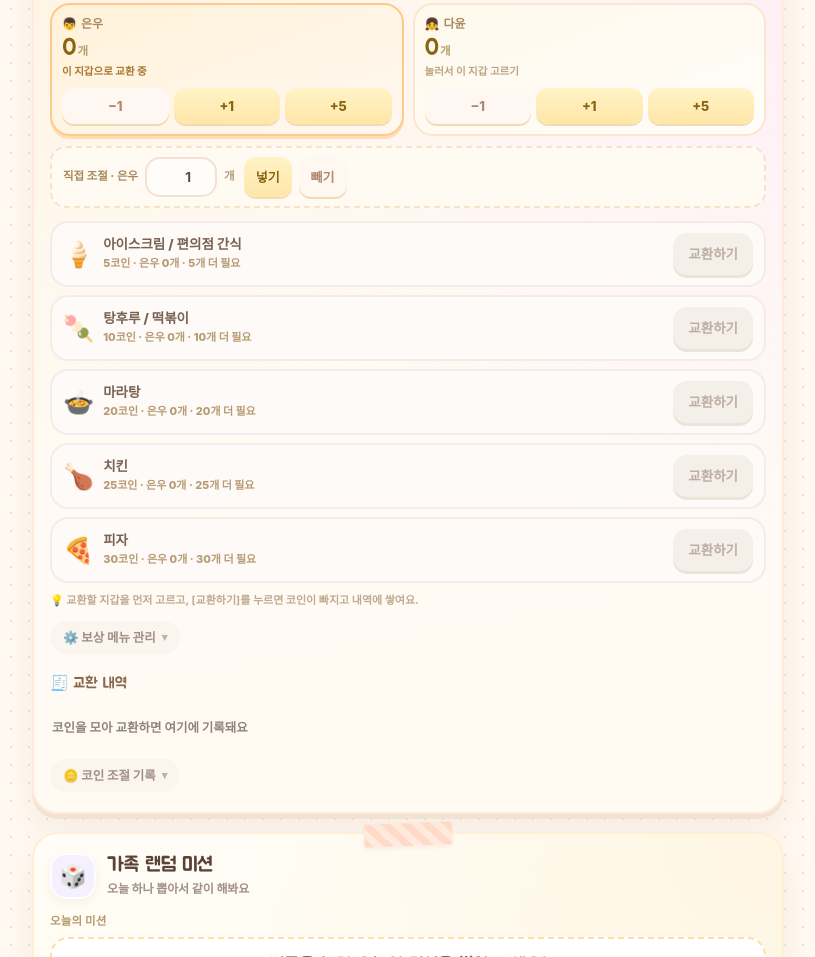
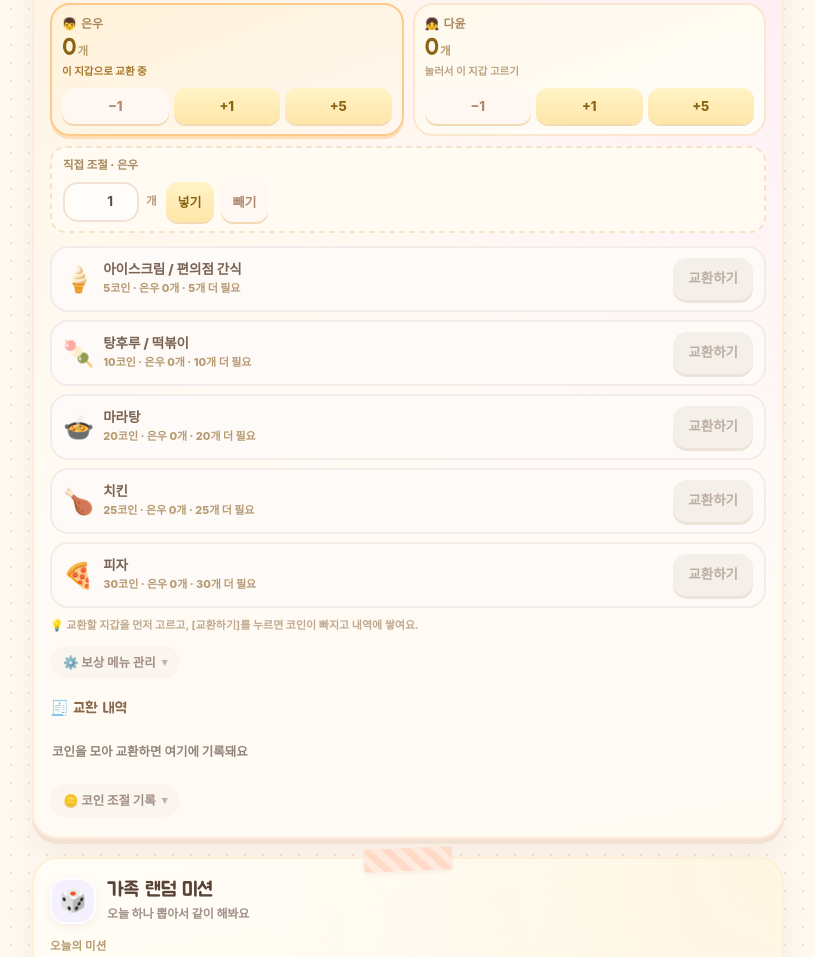
Before and after one commit to sn2327-afk/family-dashboard, a plain HTML site: page index.html in a window 1280 px wide. Shown: the part 3330-4287 px from the top of the page, without its empty margins (232-1047 px from the left). Drawn offline with Linux system fonts and the light colour scheme; no server answers.

Commit message:
상점 직접 조절 줄을 좁은 화면에서도 깔끔하게

```diff
--- a/index.html
+++ b/index.html
@@ -1152,8 +1152,8 @@
     margin-top:10px;padding:9px 11px;border-radius:16px;
     background:#FFFAF2;border:2px dashed #F6E3CB;
   }
-  .shop-custom label{font-size:11.5px;font-weight:800;color:#A98A5E;white-space:nowrap;}
-  .shop-custom input{width:72px;min-height:40px;text-align:right;font-size:13.5px;padding:6px 9px;}
+  .shop-custom label{flex:1 0 100%;font-size:11.5px;font-weight:800;color:#A98A5E;white-space:nowrap;}
+  .shop-custom input{width:76px;min-height:40px;text-align:right;font-size:13.5px;padding:6px 9px;}
   .shop-custom .unit{font-size:11.5px;font-weight:800;color:#B49B7C;margin-right:2px;}
   .shop-custom .cb-btn{min-height:40px;}
   .shop-grid{display:grid;gap:8px;margin-top:13px;}
```
